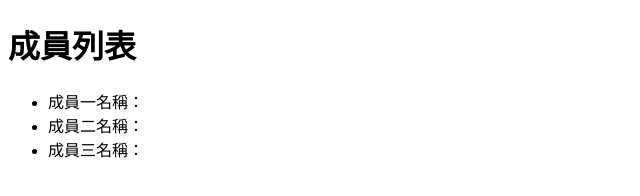
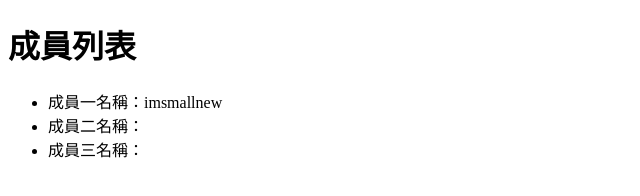
Before and after one commit to imsmallnew/git-practice-w4, a plain HTML site: page index.html in a window 1280 px wide. Shown: the full height of the page, 0-640 px from the left. Drawn offline with Linux system fonts and the light colour scheme.

Commit message:
React team work - imsmallnew, add name

```diff
--- a/index.html
+++ b/index.html
@@ -8,7 +8,7 @@
 <body>
     <h1>成員列表</h1>
     <ul>
-        <li>成員一名稱：</li>
+        <li>成員一名稱：imsmallnew</li>
         <li>成員二名稱：</li>
         <li>成員三名稱：</li>
     </ul>
```
